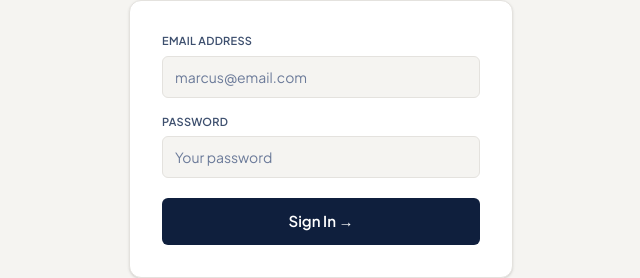
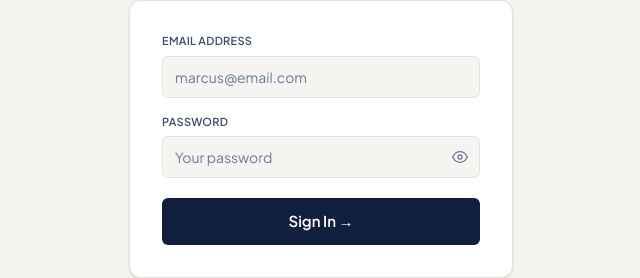
Before and after one commit to lukehenning9-star/SkillMark-App, a Next.js app: page /login in a window 1280 px wide. Shown: the part 287-565 px from the top of the page, without its empty margins (319-959 px from the left). Built offline with nearby package versions, Linux system fonts and the light colour scheme.

Commit message:
add password eye toggle to login page

```diff
--- a/app/login/page.tsx
+++ b/app/login/page.tsx
@@ -1,7 +1,7 @@
 "use client";
 
 import Link from "next/link";
-import { useActionState } from "react";
+import { useActionState, useState } from "react";
 import { login } from "@/app/actions/auth";
 
 const inputClass =
@@ -10,8 +10,24 @@
 const labelClass =
   "block text-[11px] font-semibold text-text-mid uppercase tracking-wide mb-1.5";
 
+function EyeIcon({ open }: { open: boolean }) {
+  return open ? (
+    <svg width="16" height="16" viewBox="0 0 24 24" fill="none" stroke="currentColor" strokeWidth="2" strokeLinecap="round" strokeLinejoin="round">
+      <path d="M17.94 17.94A10.07 10.07 0 0 1 12 20c-7 0-11-8-11-8a18.45 18.45 0 0 1 5.06-5.94"/>
+      <path d="M9.9 4.24A9.12 9.12 0 0 1 12 4c7 0 11 8 11 8a18.5 18.5 0 0 1-2.16 3.19"/>
+      <line x1="1" y1="1" x2="23" y2="23"/>
+    </svg>
+  ) : (
+    <svg width="16" height="16" viewBox="0 0 24 24" fill="none" stroke="currentColor" strokeWidth="2" strokeLinecap="round" strokeLinejoin="round">
+      <path d="M1 12s4-8 11-8 11 8 11 8-4 8-11 8-11-8-11-8z"/>
+      <circle cx="12" cy="12" r="3"/>
+    </svg>
+  );
+}
+
 export default function LoginPage() {
   const [state, action, pending] = useActionState(login, undefined);
+  const [showPassword, setShowPassword] = useState(false);
 
   return (
     <main className="min-h-screen bg-sm-bg flex items-center justify-center p-4">
@@ -41,13 +57,23 @@
 
             <div>
               <label className={labelClass}>Password</label>
-              <input
-                name="password"
-                type="password"
-                placeholder="Your password"
-                required
-                className={inputClass}
-              />
+              <div className="relative">
+                <input
+                  name="password"
+                  type={showPassword ? "text" : "password"}
+                  placeholder="Your password"
+                  required
+                  className={`${inputClass} pr-10`}
+                />
+                <button
+                  type="button"
+                  onClick={() => setShowPassword((v) => !v)}
+                  tabIndex={-1}
+                  className="absolute right-3 top-1/2 -translate-y-1/2 text-text-dim hover:text-navy transition-colors"
+                >
+                  <EyeIcon open={showPassword} />
+                </button>
+              </div>
             </div>
 
             {state?.error && (
```
